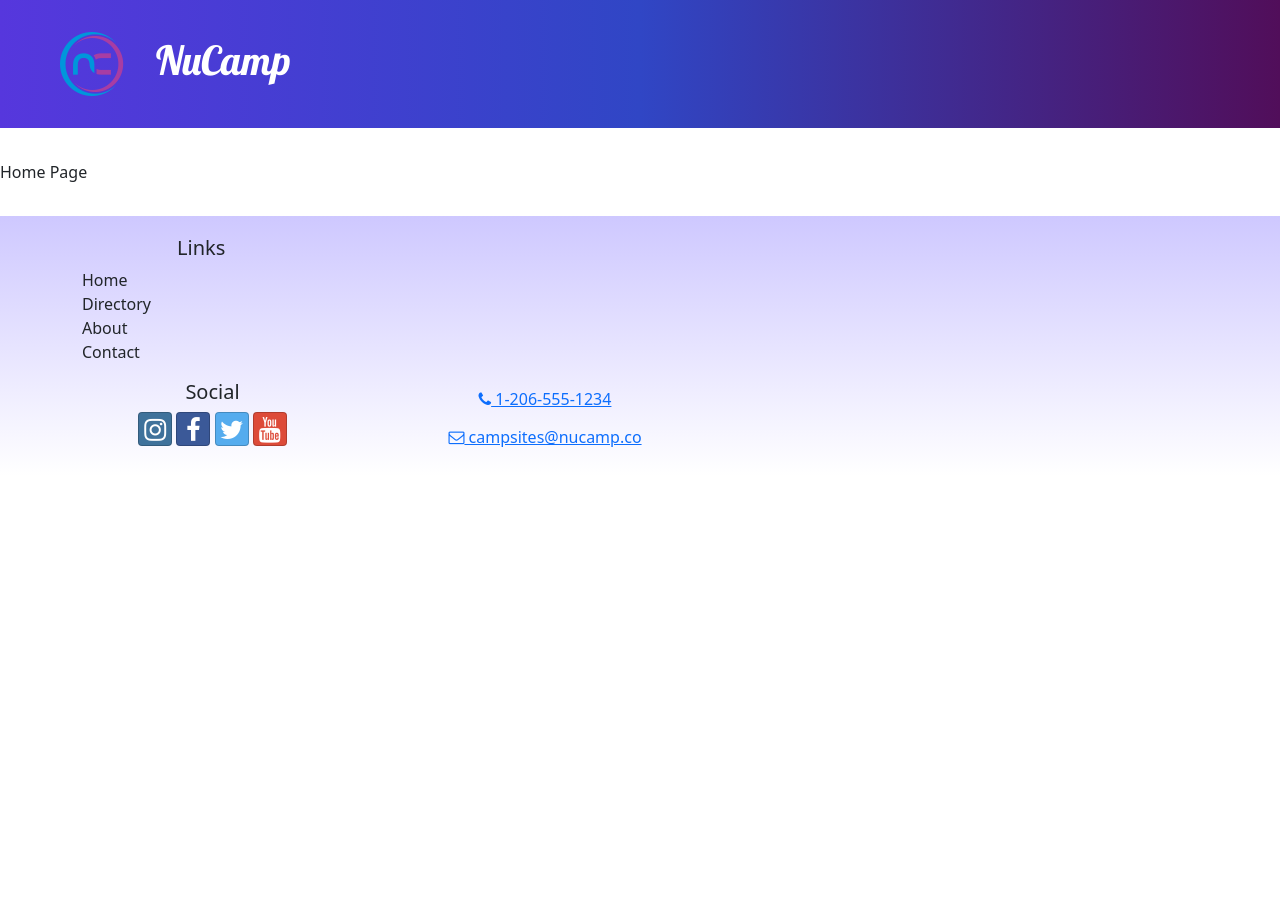
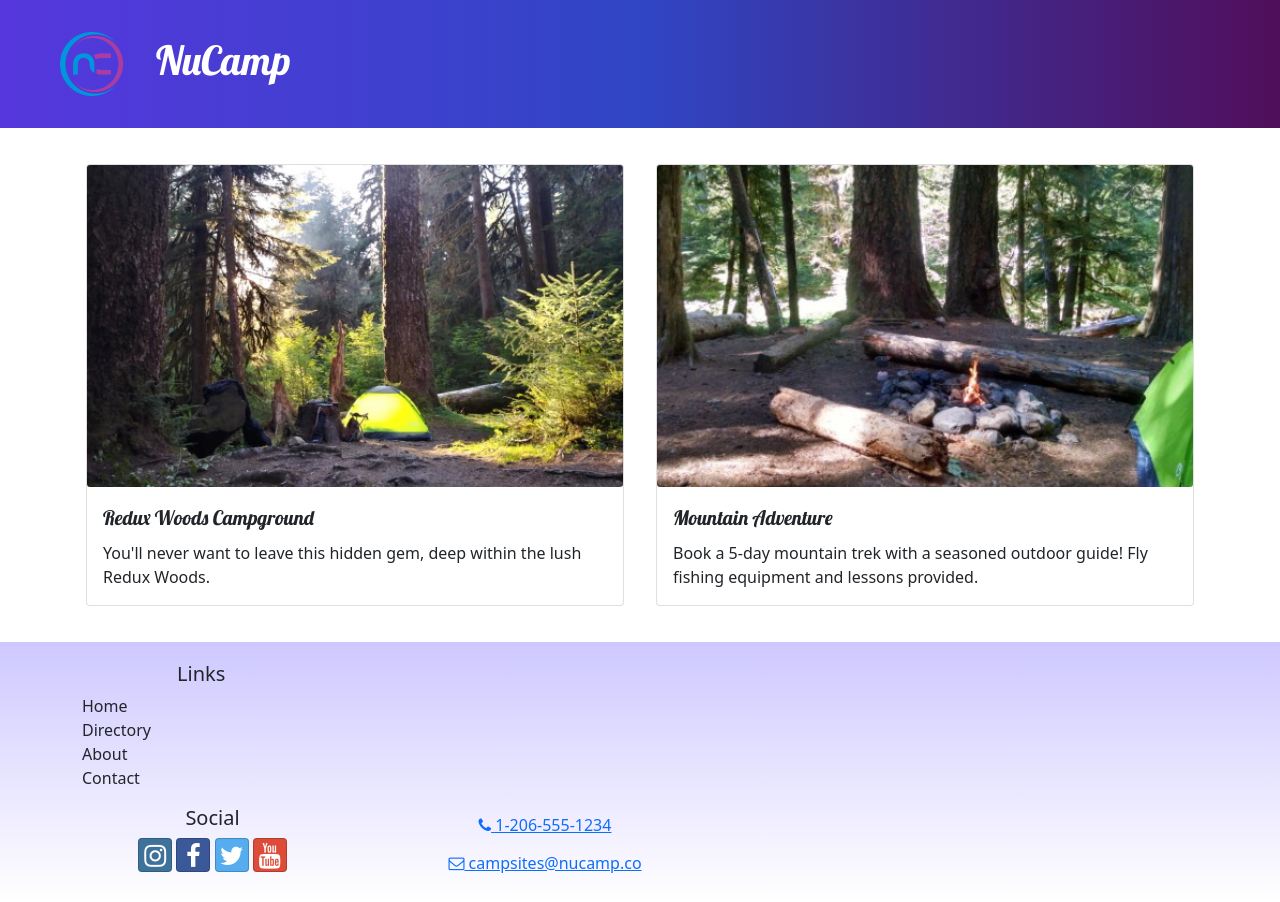
Before and after one commit to BadAtUserName/nucampsite, a React (Create React App) app: page / in a window 1280 px wide. Before the commit the page ends 800 px from the top, so only its background shows below. Built offline with nearby package versions, Linux system fonts and the light colour scheme.

Commit message:
homepage display

```diff
--- a/src/features/campsites/campsitesSlice.js
+++ b/src/features/campsites/campsitesSlice.js
@@ -9,6 +9,10 @@
   return CAMPSITES.find((campsite) => campsite.id === id)
 };
 
+export const selectFeaturedCampsite = () => {
+  return CAMPSITES.find((campsite) => campsite.featured)
+}
+
 //export const selectRandomCampsite = () => {
   //return CAMPSITES[Math.floor(CAMPSITES.length * Math.random())]; //selects random campsite object from the //CAMPSITES array
 
--- /dev/null
+++ b/src/features/display/DisplayCard.js
@@ -0,0 +1,16 @@
+import {Card, CardImg, CardText, CardBody, CardTitle} from 'reactstrap';
+
+const DisplayCard = ({item}) => {
+  const {image, name, description} = item; //desctructer from the item object
+  return (
+    <Card>
+      <CardImg src={image} alt={name} />
+      <CardBody>
+        <CardTitle>{name}</CardTitle>
+        <CardText>{description}</CardText>
+      </CardBody>
+    </Card>
+  );
+};
+
+export default DisplayCard;
--- /dev/null
+++ b/src/features/display/DisplayList.js
@@ -0,0 +1,22 @@
+import {Col, Row} from 'reactstrap';
+import DisplayCard from './DisplayCard';
+import { selectFeaturedCampsite } from '../campsites/campsitesSlice';
+import { selectFeaturedPromotion } from '../promotions/promotionsSlice';
+
+
+const DisplayList = () => {
+  const items = [selectFeaturedCampsite(), selectFeaturedPromotion()] //display 2 items from each array by returning the value from the functions in the array
+  return (
+    <Row>
+      {items.map((item, idx) => {
+        return (
+          <Col md className='m-1' key={idx}>
+            <DisplayCard item={item} />
+          </Col>
+        );
+      })}
+    </Row>
+  );
+};
+
+export default DisplayList
--- /dev/null
+++ b/src/features/promotions/promotionsSlice.js
@@ -0,0 +1,5 @@
+import { PROMOTIONS } from '../../app/shared/PROMOTIONS';
+
+export const selectFeaturedPromotion = () => {
+  return PROMOTIONS.find((promotion) => promotion.featured)
+}
--- a/src/pages/HomePage.js
+++ b/src/pages/HomePage.js
@@ -1,5 +1,12 @@
+import { Container } from 'reactstrap';
+import DisplayList from '../features/display/DisplayList';
+
 const HomePage = () => {
-  return <div>Home Page</div>
+  return (
+    <Container>
+      <DisplayList />
+    </Container>
+  )
 };
 
 export default HomePage
```
